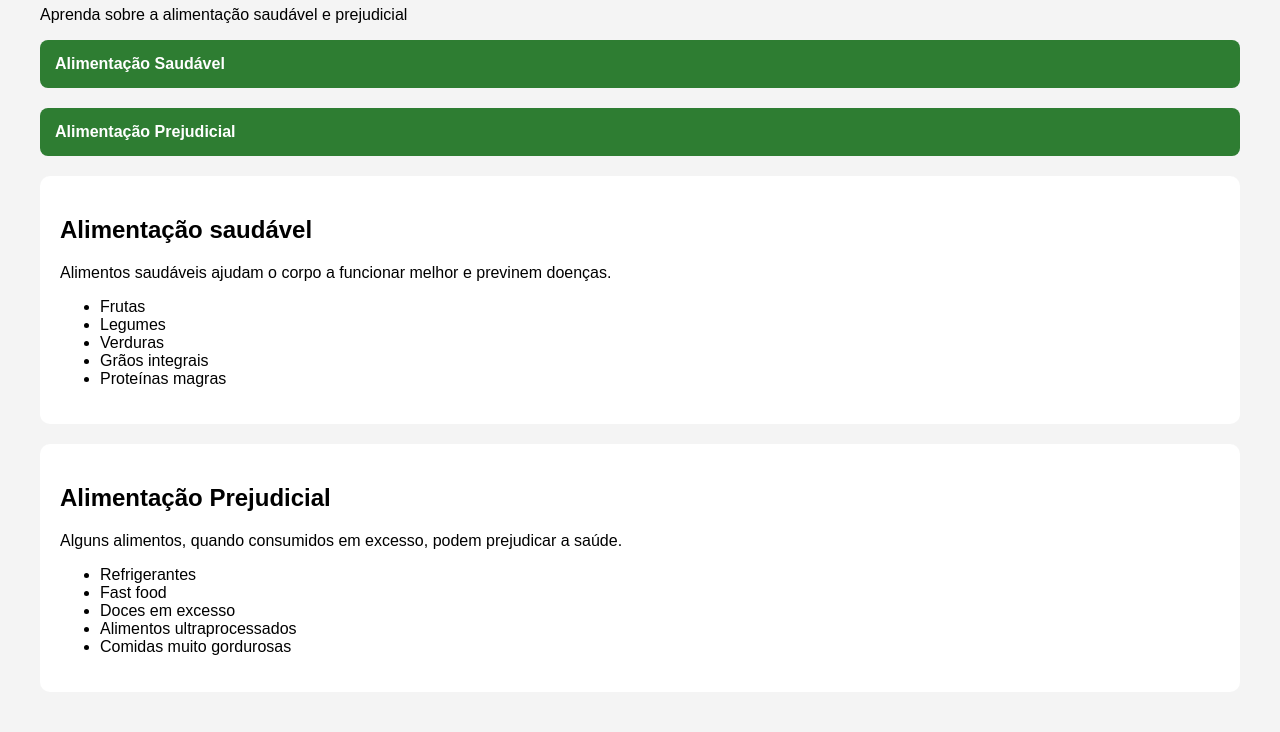
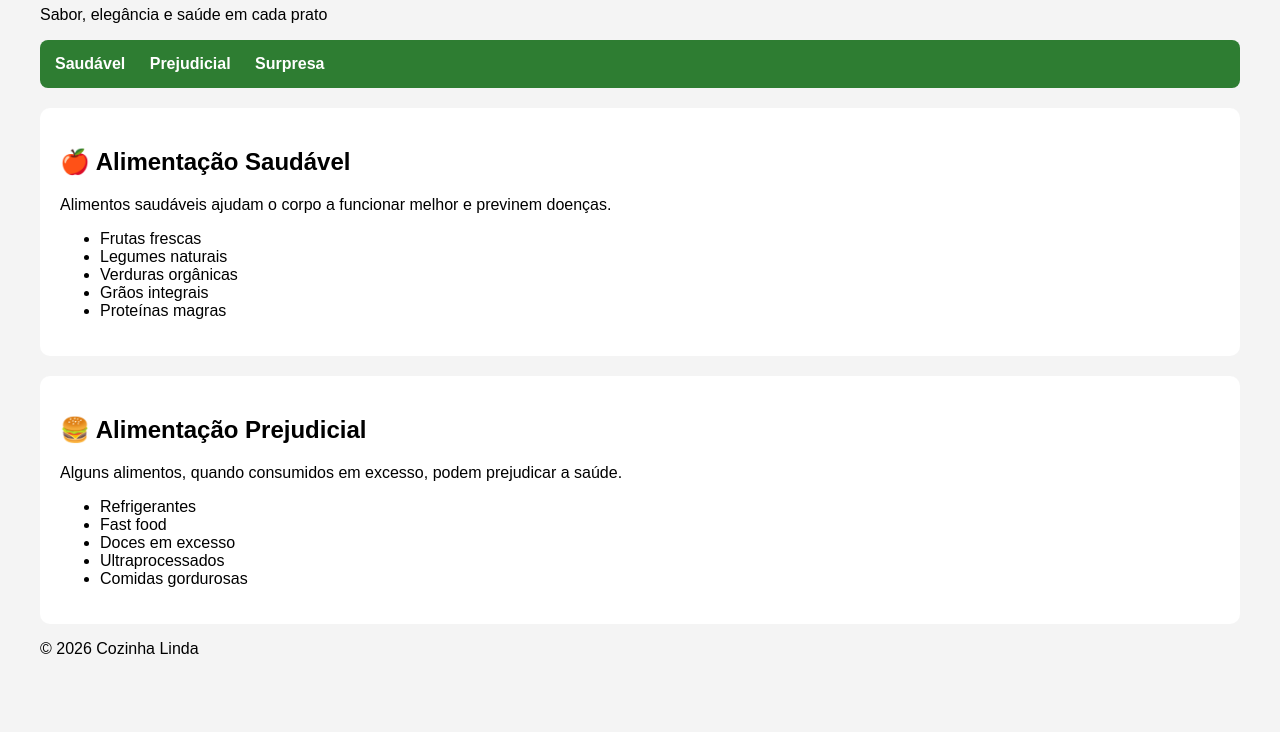
Before and after one commit to Raysingler/Alimenta-o, a plain HTML site: page index.html in a window 1280 px wide. Shown: the part 92-824 px from the top of the page. After the commit the page ends 800 px from the top, so only its background shows below. Drawn offline with Linux system fonts and the light colour scheme.

Commit message:
Revise index.html for Cozinha Linda theme
Updated the content and structure of the index.html file, changing the title and adding new sections for healthy and unhealthy eating, along with a random navigation feature.

```diff
--- a/index.html
+++ b/index.html
@@ -1,56 +1,67 @@
 <!DOCTYPE html>
 <html lang="pt-br">
 
-
 <head>
     <meta charset="UTF-8">
-    <title>Guia de Alimentação</title>
+    <title>Cozinha Linda</title>
+
     <link rel="stylesheet" href="style.css">
-    <link rel="icon" href="bem-estar.ico" type="image/x-icon">
 
-
+    <link href="https://fonts.googleapis.com/css2?family=Playfair+Display&family=Montserrat&display=swap" rel="stylesheet">
 </head>
 
+<body>
 
-<body><header>  <h1>Guia de Alimentação</h1>
-       <p>Aprenda sobre a alimentação saudável e prejudicial</p></header>
+<header>
+    <h1>Cozinha Linda</h1>
+    <p>Sabor, elegância e saúde em cada prato</p>
+</header>
+
 <nav>
-        <a href="#saudável">Alimentação Saudável</a></nav>
-       <nav>
-        <a href="#prejudicial">Alimentação Prejudicial</a></nav>
+    <a href="#saudavel">Saudável</a>
+    <a href="#prejudicial">Prejudicial</a>
+    <a href="#" onclick="irParaAleatorio()">Surpresa</a>
+</nav>
 
+<section id="saudavel">
+    <h2>🍎 Alimentação Saudável</h2>
+    <p>Alimentos saudáveis ajudam o corpo a funcionar melhor e previnem doenças.</p>
 
-
-<section id="saudável">
-       <h2>Alimentação saudável</h2>
-
-       <p>Alimentos saudáveis ajudam o corpo a funcionar melhor e previnem doenças.</p>
     <ul>
-        <li>Frutas</li>
-        <li>Legumes</li>
-        <li>Verduras</li>
+        <li>Frutas frescas</li>
+        <li>Legumes naturais</li>
+        <li>Verduras orgânicas</li>
         <li>Grãos integrais</li>
         <li>Proteínas magras</li>
     </ul>
 </section>
 
-
-
-
 <section id="prejudicial">
-       <h2>Alimentação Prejudicial</h2>
-
+    <h2>🍔 Alimentação Prejudicial</h2>
     <p>Alguns alimentos, quando consumidos em excesso, podem prejudicar a saúde.</p>
 
     <ul>
         <li>Refrigerantes</li>
         <li>Fast food</li>
         <li>Doces em excesso</li>
-       <li>Alimentos ultraprocessados</li>
-       <li>Comidas muito gordurosas</li>
+        <li>Ultraprocessados</li>
+        <li>Comidas gordurosas</li>
     </ul>
 </section>
 
+<footer>
+    <p>© 2026 Cozinha Linda</p>
+</footer>
+
+<!-- SCRIPT DA ALEATORIEDADE -->
+<script>
+function irParaAleatorio() {
+    var secoes = ["saudavel", "prejudicial"];
+    var random = Math.floor(Math.random() * secoes.length);
+
+    window.location.href = "#" + secoes[random];
+}
+</script>
+
 </body>
-
 </html>
```
Lines whose indentation alone changed are shown as unchanged.
